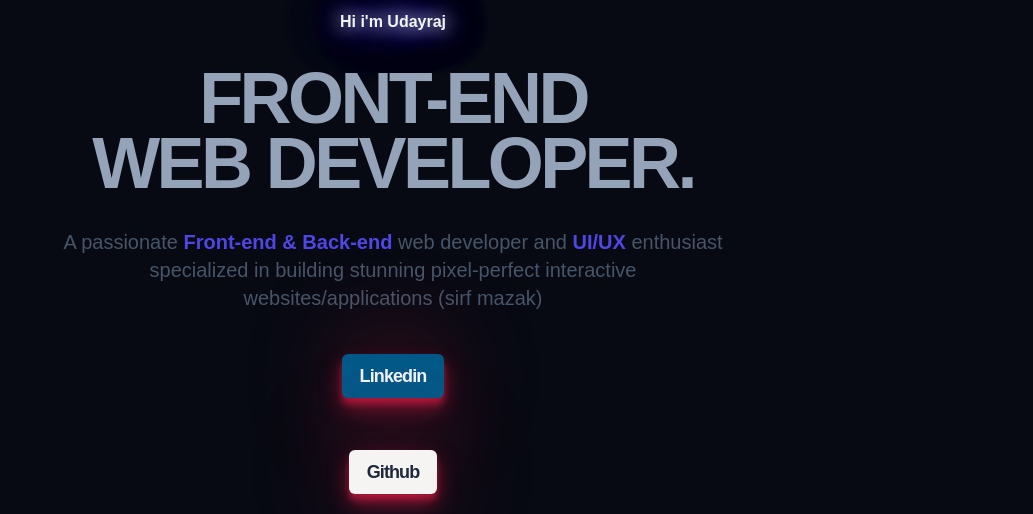
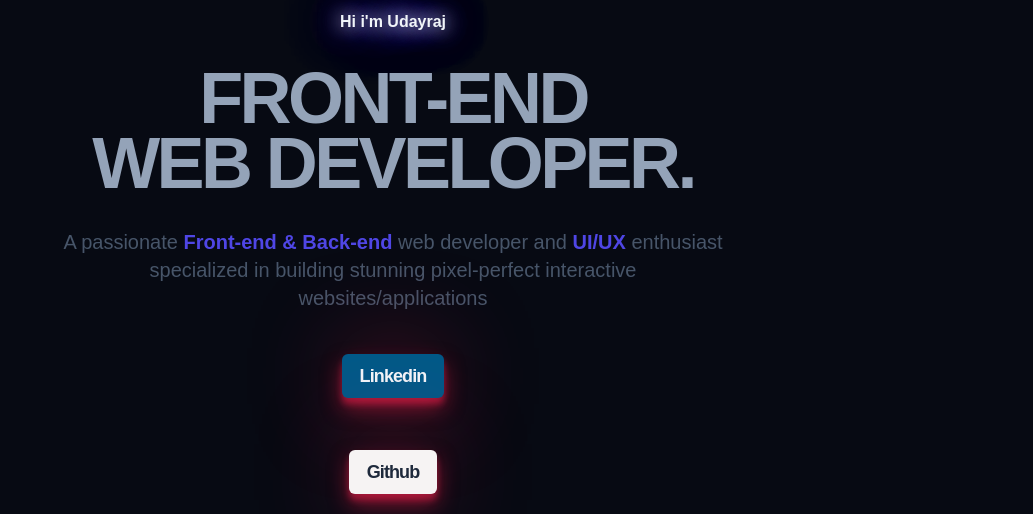
Before and after one commit to forUdayraj/Portfolio, a website built with Vite: page index.html in a window 1280 px wide. Shown: the part 286-800 px from the top of the page, without its empty margins (247-1280 px from the left). Built offline with nearby package versions, Linux system fonts and the light colour scheme; a web font is replaced by a local one.

Commit message:
changes in index.html and image changed

```diff
--- a/index.html
+++ b/index.html
@@ -69,7 +69,7 @@
         <p class="hero__description">
           A passionate <strong>Front-end & Back-end</strong> web developer and
           <strong>UI/UX</strong> enthusiast specialized in building stunning
-          pixel-perfect interactive websites/applications (sirf mazak)
+          pixel-perfect interactive websites/applications
         </p>
           <a class="hero__btn social btn " href="https://www.linkedin.com/in/udayrajghuge" target="_blank" style="background-color: #005988;">Linkedin</a>
 
```
Also changed, not shown: public/resume.jpeg.
